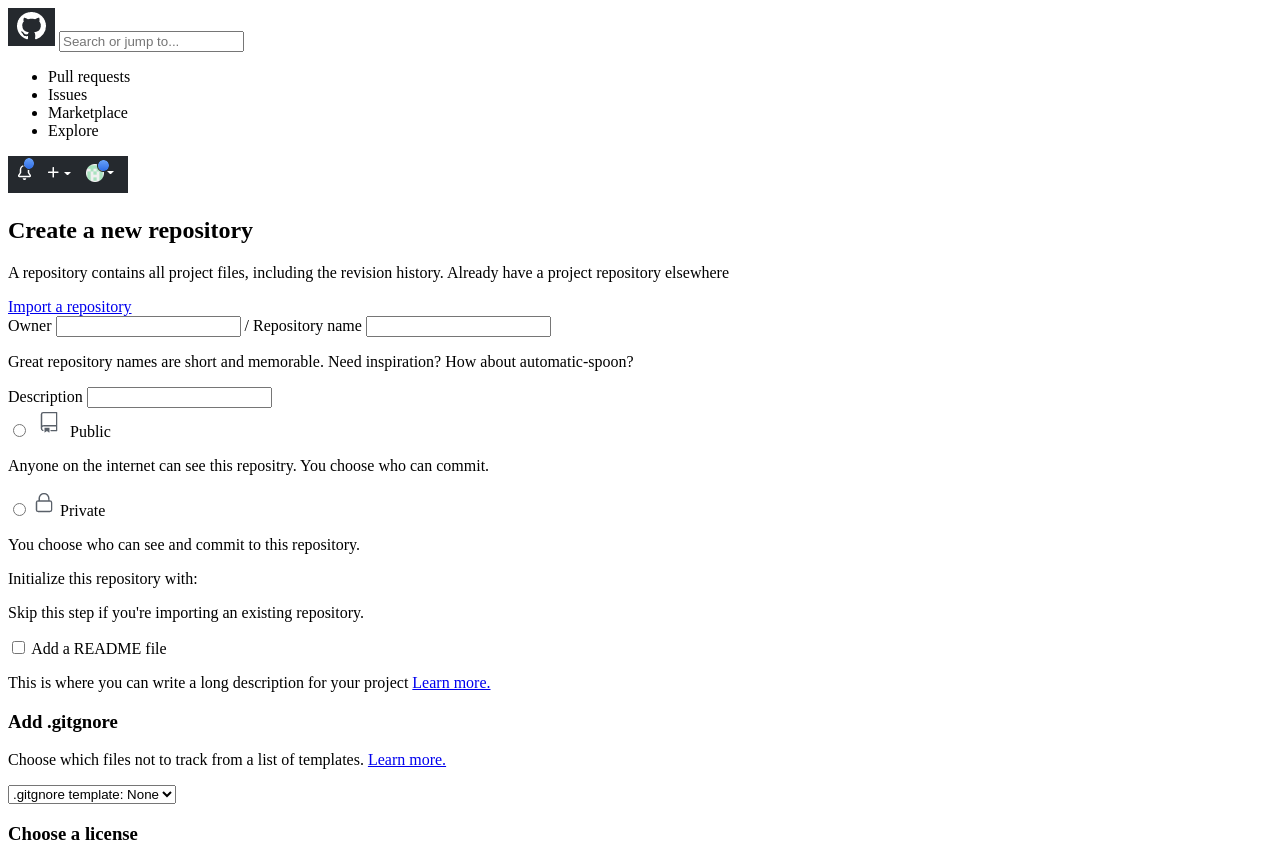
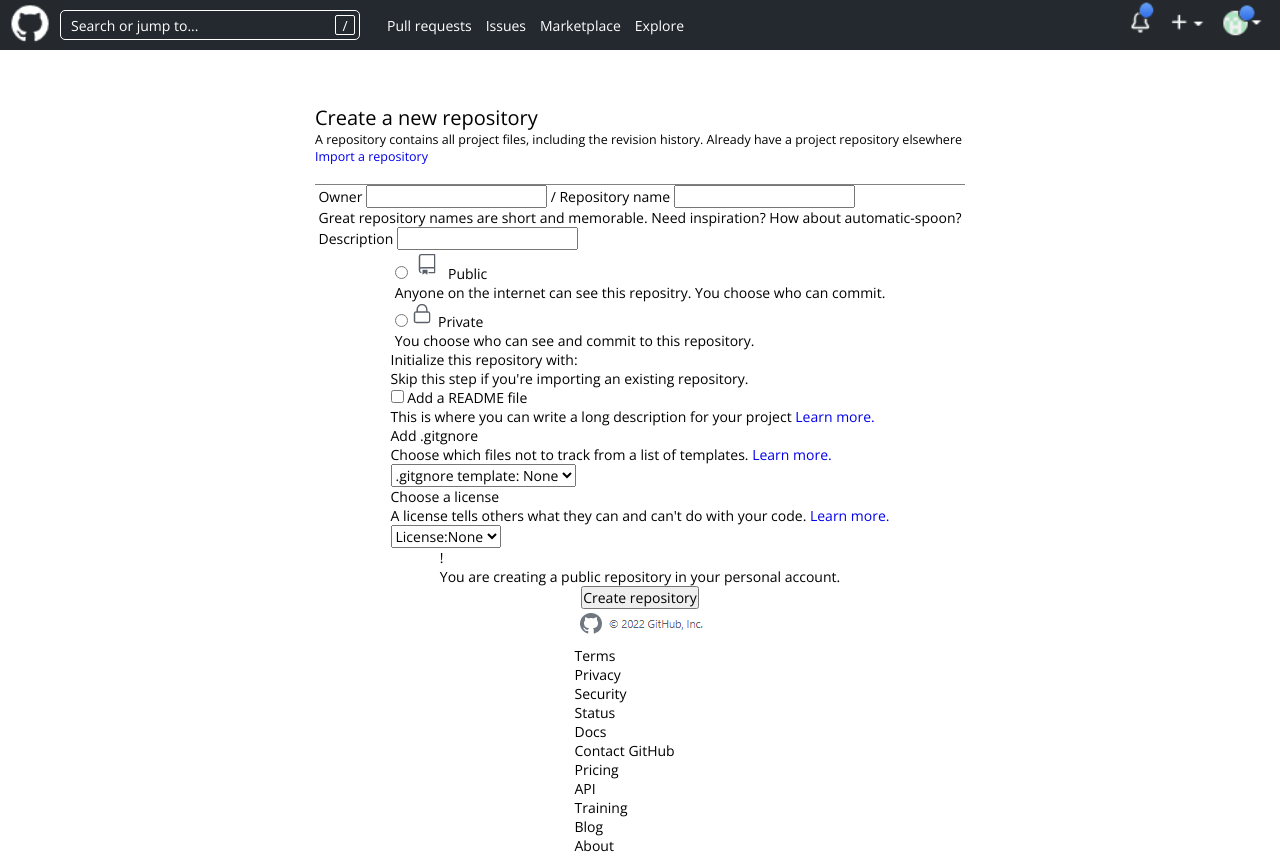
Before and after one commit to mollani0704/Git-New-Repository-Page-Clone-Coding, a plain HTML site: page index.html in a window 1280 px wide. Shown: the top 858 px of the page. Drawn offline with nearby package versions, Linux system fonts and the light colour scheme.

Commit message:
[Add] header, title--section css 꾸미기

```diff
--- a/css/index.css
+++ b/css/index.css
@@ -0,0 +1,105 @@
+:root {
+    --header-height: 50px;
+    --header-background-color: #24292f;
+
+    --section-width: 650px;
+}
+
+#container {
+    display: flex;
+    justify-content: center;
+    align-items: center;
+    flex-direction: column;
+}
+
+.header {
+    width: 100%;
+    height: var(--header-height);
+
+    background-color: var(--header-background-color);
+
+    display: flex;
+    justify-content: space-between;
+}
+
+.header .logo {
+    width: 500px;
+    height: var(--header-height);
+    display: flex;
+    justify-content: center;
+    align-items: center;
+}
+
+.header .logo .logo--img {
+    width: 60px;
+    height: 50px;
+}
+
+.header .logo .logo--input {
+    height: 30px;
+    width: 300px;
+    background-color: var(--header-background-color);
+    border: 1px solid white;
+    font-weight: 400;
+    border-radius: 5px;
+    outline: none;
+}
+
+.header .logo .logo--input::placeholder {
+    color: white;
+    padding-left: 10px;
+}
+
+.header .logo button {
+    position: relative;
+    right: 25px;
+    width: 20px;
+    height: 20px;
+    background-color: var(--header-background-color);
+    color: white;
+    border: 1px solid white;
+    border-radius: 2px;
+}
+
+.header .nav {
+    width: 100%;
+    height: var(--header-height);
+    display: flex;
+    justify-content: space-between;
+}
+
+.header .nav ul {
+    display: flex;
+    justify-content: space-around;
+    align-items: center;
+}
+
+.header .nav ul li {
+    color: white;
+    margin: 7px;
+}
+
+.title--section {
+    width: var(--section-width);
+    height: 100px;
+    margin-top: 35px;
+
+    border-bottom: 1px solid grey;
+
+    display: flex;
+    flex-direction: column;
+    justify-content: center;
+    align-items: flex-start;
+}
+
+.title--section h1 {
+    font-size: 20px;
+}
+
+.title--section p {
+    font-size: 12.5px;
+}
+
+.title--section a {
+    font-size: 12.5px;
+}
--- a/css/style.css
+++ b/css/style.css
@@ -0,0 +1,23 @@
+@import url('https://fonts.googleapis.com/css2?family=Open+Sans:wght@300;400;500;700&display=swap');
+
+* {
+    /* text */
+    font-family: 'Open Sans', sans-serif;
+    font-size: 14px;
+    font-weight: 400;
+
+    /* computed */
+    padding: 0px;
+    margin: 0px;
+
+    /* box */
+    box-sizing: border-box;
+}
+
+ul {
+    list-style: none;
+}
+
+a {
+    text-decoration: none;
+}
--- a/index.html
+++ b/index.html
@@ -11,8 +11,11 @@
     <body>
         <div id="container">
             <header class="header">
-                <img src="./images/logo.png" />
-                <input type="text" placeholder="Search or jump to..." />
+                <div class="logo">
+                    <img class="logo--img" src="./images/logo.png" />
+                    <input class="logo--input" type="text" placeholder="Search or jump to..." />
+                    <button>/</button>
+                </div>
                 <div class="nav">
                     <ul>
                         <li>Pull requests</li>
@@ -20,11 +23,11 @@
                         <li>Marketplace</li>
                         <li>Explore</li>
                     </ul>
+                    <img src="./images/nav_icon.png" />
                 </div>
-                <img src="./images/nav_icon.png" />
             </header>
             <section class="title--section">
-                <h2 class="title">Create a new repository</h2>
+                <h1 class="title">Create a new repository</h1>
                 <p>
                     A repository contains all project files, including the revision history. Already
                     have a project repository elsewhere
```
